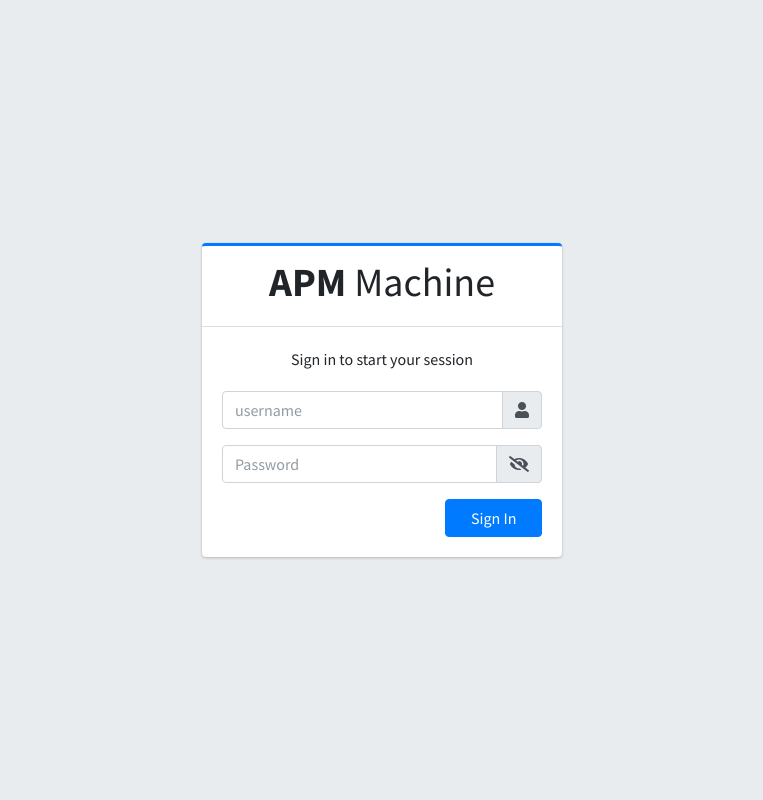
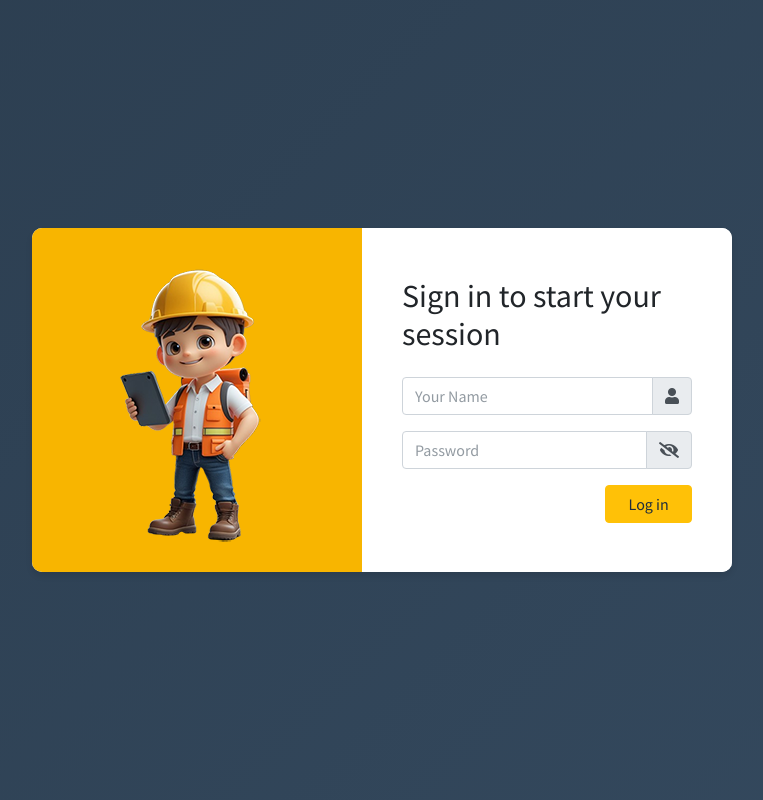
Before and after one commit to Bang28/APM-Machine, a Django app: page /apm-machine/ in a window 1280 px wide. Shown: the whole page, without its empty margins (258-1021 px from the left). Run offline with Django 4.2, Linux system fonts and the light colour scheme; some libraries are stand-ins or nearby versions.

Commit message:
Pembaruan halaman login

```diff
--- a/predictive_maintenance/templates/dashboard.html
+++ b/predictive_maintenance/templates/dashboard.html
@@ -6,6 +6,7 @@
     <meta charset="UTF-8">
     <meta name="viewport" content="width=device-width, initial-scale=1.0">
     <title>AMP | Dashboard</title>
+    <link rel="icon" type="image/x-icon" href="{% static 'dist/img/favicon.ico' %}">
     <!-- Google Font: Source Sans Pro -->
     <link rel="stylesheet" href="https://fonts.googleapis.com/css?family=Source+Sans+Pro:300,400,400i,700&display=fallback">
     <!-- Font Awesome Icons -->
--- a/predictive_maintenance/templates/list_pengguna.html
+++ b/predictive_maintenance/templates/list_pengguna.html
@@ -6,6 +6,7 @@
     <meta charset="UTF-8">
     <meta name="viewport" content="width=device-width, initial-scale=1.0">
     <title>AMP | List Pengguna</title>
+    <link rel="icon" type="image/x-icon" href="{% static 'dist/img/favicon.ico' %}">
     <!-- Google Font: Source Sans Pro -->
     <link rel="stylesheet" href="https://fonts.googleapis.com/css?family=Source+Sans+Pro:300,400,400i,700&display=fallback">
     <!-- Font Awesome Icons -->
--- a/predictive_maintenance/templates/login.html
+++ b/predictive_maintenance/templates/login.html
@@ -6,6 +6,7 @@
     <meta charset="utf-8">
     <meta name="viewport" content="width=device-width, initial-scale=1">
     <title>APM | Login</title>
+    <link rel="icon" type="image/x-icon" href="{% static 'dist/img/favicon.ico' %}">
     <!-- Google Font: Source Sans Pro -->
     <link rel="stylesheet" href="https://fonts.googleapis.com/css?family=Source+Sans+Pro:300,400,400i,700&display=fallback">
     <!-- Font Awesome -->
@@ -16,50 +17,79 @@
     <link rel="stylesheet" href="{% static 'plugins/toastr/toastr.min.css' %}">
     <!-- Theme style -->
     <link rel="stylesheet" href="{% static 'dist/css/adminlte.min.css' %}">
+
+    <style>
+        .login-page {
+            display: flex;
+            justify-content: center;
+            align-items: center;
+            height: 100vh;
+            background: linear-gradient(135deg, #2c3e50, #34495e);
+        }
+        .login-box {
+            width: 700px;
+            display: flex;
+            background: white;
+            border-radius: 10px;
+            box-shadow: 0 4px 6px rgba(0, 0, 0, 0.1);
+            overflow: hidden;
+        }
+        .login-image {
+            flex: 1;
+            display: flex;
+            justify-content: center;
+            align-items: center;
+            background: #f8b500;
+            padding: 20px;
+        }
+        .login-image img {
+            max-width: 100%;
+            height: auto;
+        }
+        .login-form {
+            flex: 1;
+            padding: 40px;
+            background: white;
+            display: flex;
+            flex-direction: column;
+            justify-content: center;
+        }
+    </style>
 </head>
 <body class="hold-transition login-page">
+
     <div class="login-box">
-    <!-- /.login-logo -->
-    <div class="card card-outline card-primary">
-        <div class="card-header text-center">
-        <h1><b>APM</b> Machine</h1>
+        <div class="login-image">
+            <img src="{% static 'dist/img/image-login.png' %}" alt="3D Engineer">
         </div>
-        <div class="card-body">
-        <p class="login-box-msg">Sign in to start your session</p>
-            <form action="{% url "login" %}" method="POST">
+        <div class="login-form">
+            <h2 class="mb-4">Sign in to start your session</h2>
+            <form action="{% url 'login' %}" method="POST">
                 {% csrf_token %}
                 <div class="input-group mb-3">
-                    <input type="text" name="username" class="form-control" placeholder="username">
+                    <input type="text" class="form-control" name="username" placeholder="Your Name" required>
                     <div class="input-group-append">
-                        <div class="input-group-text">
-                        <span class="fas fa-user"></span>
-                        </div>
+                        <div class="input-group-text"><i class="fas fa-user"></i></div>
                     </div>
                 </div>
                 <div class="input-group mb-3">
-                    <input type="password" id="password" name="password" class="form-control" placeholder="Password">
+                    <input type="password" id="password" class="form-control" name="password" placeholder="Password" required>
                     <div class="input-group-append" onclick="togglePassword()">
                         <div class="input-group-text">
-                        <span id="toggleIcon" class="fas fa-eye-slash"></span>
+                            <span id="toggleIcon" class="fas fa-eye-slash"></span>
                         </div>
                     </div>
                 </div>
                 <div class="row">
-                <div class="col-8">
-                </div>
-                <!-- /.col -->
-                <div class="col-4">
-                    <button type="submit" class="btn btn-primary btn-block">Sign In</button>
-                </div>
-                <!-- /.col -->
+                    <div class="col-8">
+                    </div>
+                    <div class="col-4">
+                        <button type="submit" class="btn btn-warning btn-block">Log in</button>
+                    </div>
                 </div>
             </form>
         </div>
-        <!-- /.card-body -->
     </div>
-    <!-- /.card -->
-    </div>
-    <!-- /.login-box -->
 
     <!-- jQuery -->
     <script src="{% static 'plugins/jquery/jquery.min.js' %}"></script>
@@ -73,6 +103,7 @@
     <script src="{% static 'dist/js/adminlte.min.js' %}"></script>
 </body>
 </html>
+
 
 {% include 'alert/alerts.html' %}
 
--- a/predictive_maintenance/templates/profile.html
+++ b/predictive_maintenance/templates/profile.html
@@ -6,6 +6,7 @@
     <meta charset="UTF-8">
     <meta name="viewport" content="width=device-width, initial-scale=1.0">
     <title>AMP | Profile</title>
+    <link rel="icon" type="image/x-icon" href="{% static 'dist/img/favicon.ico' %}">
     <!-- Google Font: Source Sans Pro -->
     <link rel="stylesheet" href="https://fonts.googleapis.com/css?family=Source+Sans+Pro:300,400,400i,700&display=fallback">
     <!-- Font Awesome Icons -->
--- a/predictive_maintenance/templates/tables/data_hasil.html
+++ b/predictive_maintenance/templates/tables/data_hasil.html
@@ -6,6 +6,7 @@
     <meta charset="UTF-8">
     <meta name="viewport" content="width=device-width, initial-scale=1.0">
     <title>AMP | Data Rekap Hasil</title>
+    <link rel="icon" type="image/x-icon" href="{% static 'dist/img/favicon.ico' %}">
     <!-- Google Font: Source Sans Pro -->
     <link rel="stylesheet" href="https://fonts.googleapis.com/css?family=Source+Sans+Pro:300,400,400i,700&display=fallback">
     <!-- Font Awesome Icons -->
--- a/predictive_maintenance/templates/tables/data_maintenance.html
+++ b/predictive_maintenance/templates/tables/data_maintenance.html
@@ -6,6 +6,7 @@
     <meta charset="UTF-8">
     <meta name="viewport" content="width=device-width, initial-scale=1.0">
     <title>AMP | Data Maintenance</title>
+    <link rel="icon" type="image/x-icon" href="{% static 'dist/img/favicon.ico' %}">
     <!-- Google Font: Source Sans Pro -->
     <link rel="stylesheet" href="https://fonts.googleapis.com/css?family=Source+Sans+Pro:300,400,400i,700&display=fallback">
     <!-- Font Awesome Icons -->
--- a/predictive_maintenance/templates/tables/data_motor.html
+++ b/predictive_maintenance/templates/tables/data_motor.html
@@ -6,6 +6,7 @@
     <meta charset="UTF-8">
     <meta name="viewport" content="width=device-width, initial-scale=1.0">
     <title>AMP | Data Master</title>
+    <link rel="icon" type="image/x-icon" href="{% static 'dist/img/favicon.ico' %}">
     <!-- Google Font: Source Sans Pro -->
     <link rel="stylesheet" href="https://fonts.googleapis.com/css?family=Source+Sans+Pro:300,400,400i,700&display=fallback">
     <!-- Font Awesome Icons -->
--- a/predictive_maintenance/templates/tables/motor_trend.html
+++ b/predictive_maintenance/templates/tables/motor_trend.html
@@ -6,6 +6,7 @@
     <meta charset="UTF-8">
     <meta name="viewport" content="width=device-width, initial-scale=1.0">
     <title>AMP | Motor Trend</title>
+    <link rel="icon" type="image/x-icon" href="{% static 'dist/img/favicon.ico' %}">
     <!-- Google Font: Source Sans Pro -->
     <link rel="stylesheet" href="https://fonts.googleapis.com/css?family=Source+Sans+Pro:300,400,400i,700&display=fallback">
     <!-- Font Awesome Icons -->
```
Also changed, not shown: predictive_maintenance/db.sqlite3, predictive_maintenance/predictive_maintenance/static/dist/img/favicon.ico (added), predictive_maintenance/predictive_maintenance/static/dist/img/image-login.png (added), 2 other files.
